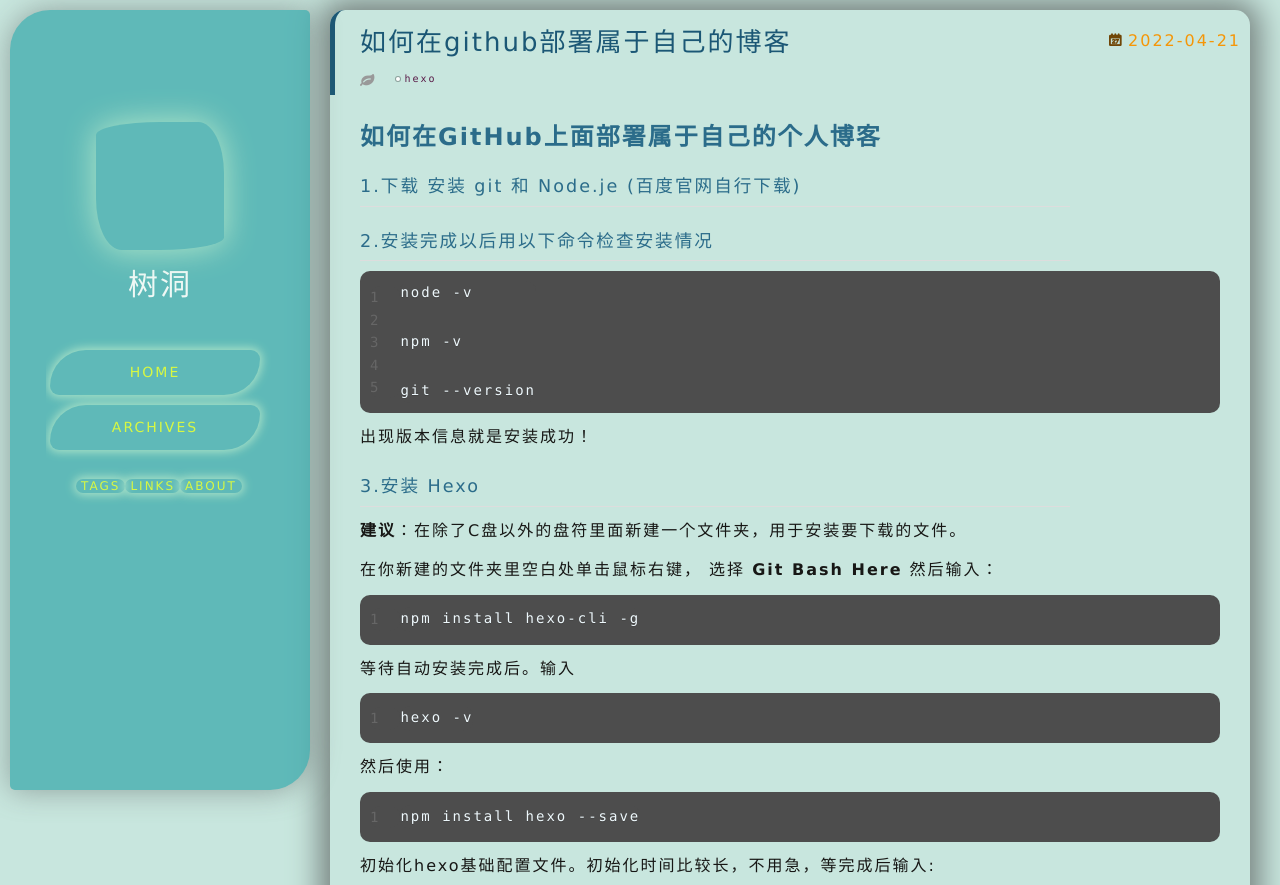
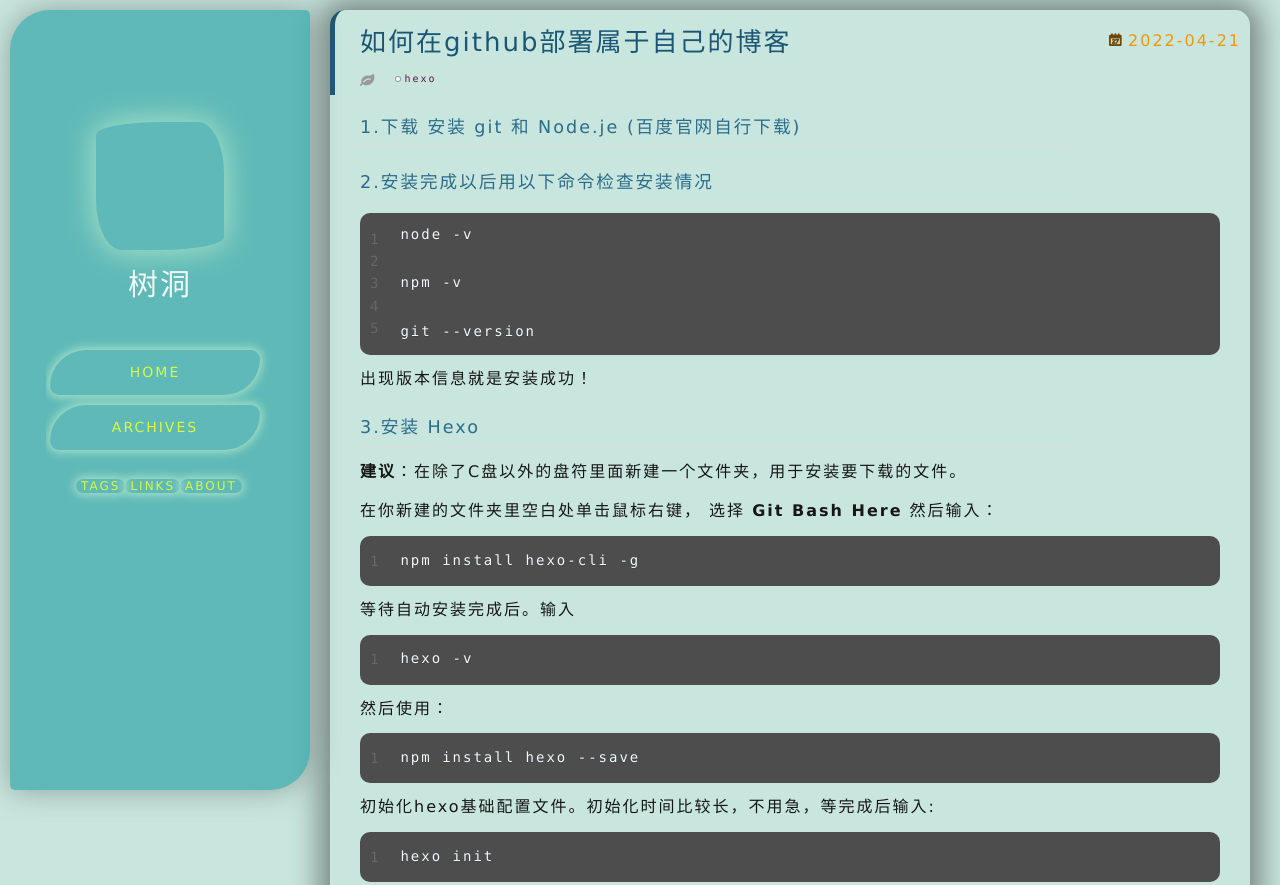
Before and after one commit to chenpassword/chenpassword.github.io, a plain HTML site: page 2022/04/21/如何在部署属于自己的博客/index.html in a window 1280 px wide. Shown: the top 885 px of the page. Drawn offline with nearby package versions, Linux system fonts and the light colour scheme; a script that the page names is missing; a web font is replaced by a local one.

Commit message:
Site updated: 2022-04-25 15:45:51

```diff
--- a/2022/04/21/如何在部署属于自己的博客/index.html
+++ b/2022/04/21/如何在部署属于自己的博客/index.html
@@ -9,15 +9,15 @@
 
 
   <meta name="viewport" content="width=device-width, initial-scale=1, maximum-scale=1">
-  <meta name="description" content="如何在GitHub上面部署属于自己的个人博客1.下载 安装 git 和 Node.je (百度官网自行下载)2.安装完成以后用以下命令检查安装情况12345node -vnpm -vgit --version  出现版本信息就是安装成功！ 3.安装 Hexo建议：在除了C盘以外的盘符里面新建一个文件夹，用于安装要下载的文件。 在你新建的文件夹里空白处单击鼠标右键， 选择 Git Bash Here">
+  <meta name="description" content="1.下载 安装 git 和 Node.je (百度官网自行下载)2.安装完成以后用以下命令检查安装情况12345node -vnpm -vgit --version  出现版本信息就是安装成功！ 3.安装 Hexo建议：在除了C盘以外的盘符里面新建一个文件夹，用于安装要下载的文件。 在你新建的文件夹里空白处单击鼠标右键， 选择 Git Bash Here  然后输入： 1npm install h">
 <meta property="og:type" content="article">
 <meta property="og:title" content="如何在github部署属于自己的博客">
 <meta property="og:url" content="http://example.com/2022/04/21/%E5%A6%82%E4%BD%95%E5%9C%A8%E9%83%A8%E7%BD%B2%E5%B1%9E%E4%BA%8E%E8%87%AA%E5%B7%B1%E7%9A%84%E5%8D%9A%E5%AE%A2/index.html">
 <meta property="og:site_name" content="思念棠未眠">
-<meta property="og:description" content="如何在GitHub上面部署属于自己的个人博客1.下载 安装 git 和 Node.je (百度官网自行下载)2.安装完成以后用以下命令检查安装情况12345node -vnpm -vgit --version  出现版本信息就是安装成功！ 3.安装 Hexo建议：在除了C盘以外的盘符里面新建一个文件夹，用于安装要下载的文件。 在你新建的文件夹里空白处单击鼠标右键， 选择 Git Bash Here">
+<meta property="og:description" content="1.下载 安装 git 和 Node.je (百度官网自行下载)2.安装完成以后用以下命令检查安装情况12345node -vnpm -vgit --version  出现版本信息就是安装成功！ 3.安装 Hexo建议：在除了C盘以外的盘符里面新建一个文件夹，用于安装要下载的文件。 在你新建的文件夹里空白处单击鼠标右键， 选择 Git Bash Here  然后输入： 1npm install h">
 <meta property="og:locale" content="zh_CN">
 <meta property="article:published_time" content="2022-04-21T12:47:26.000Z">
-<meta property="article:modified_time" content="2022-04-25T07:42:20.930Z">
+<meta property="article:modified_time" content="2022-04-25T07:45:24.398Z">
 <meta property="article:author" content="树洞">
 <meta property="article:tag" content="hexo">
 <meta name="twitter:card" content="summary">
@@ -192,7 +192,7 @@
 
     <div class="article-entry" itemprop="articleBody">
 
-        <h1 id="如何在GitHub上面部署属于自己的个人博客"><a href="#如何在GitHub上面部署属于自己的个人博客" class="headerlink" title="如何在GitHub上面部署属于自己的个人博客"></a><strong>如何在GitHub上面部署属于自己的个人博客</strong></h1><h3 id="1-下载-安装-git-和-Node-je-百度官网自行下载"><a href="#1-下载-安装-git-和-Node-je-百度官网自行下载" class="headerlink" title="1.下载 安装 git 和 Node.je (百度官网自行下载)"></a>1.下载 安装 git 和 Node.je (百度官网自行下载)</h3><h3 id="2-安装完成以后用以下命令检查安装情况"><a href="#2-安装完成以后用以下命令检查安装情况" class="headerlink" title="2.安装完成以后用以下命令检查安装情况"></a>2.安装完成以后用以下命令检查安装情况</h3><figure class="highlight js"><table><tr><td class="gutter"><pre><span class="line">1</span><br><span class="line">2</span><br><span class="line">3</span><br><span class="line">4</span><br><span class="line">5</span><br></pre></td><td class="code"><pre><span class="line">node -v</span><br><span class="line"></span><br><span class="line">npm -v</span><br><span class="line"></span><br><span class="line">git --version</span><br></pre></td></tr></table></figure>
+        <h3 id="1-下载-安装-git-和-Node-je-百度官网自行下载"><a href="#1-下载-安装-git-和-Node-je-百度官网自行下载" class="headerlink" title="1.下载 安装 git 和 Node.je (百度官网自行下载)"></a>1.下载 安装 git 和 Node.je (百度官网自行下载)</h3><h3 id="2-安装完成以后用以下命令检查安装情况"><a href="#2-安装完成以后用以下命令检查安装情况" class="headerlink" title="2.安装完成以后用以下命令检查安装情况"></a>2.安装完成以后用以下命令检查安装情况</h3><figure class="highlight js"><table><tr><td class="gutter"><pre><span class="line">1</span><br><span class="line">2</span><br><span class="line">3</span><br><span class="line">4</span><br><span class="line">5</span><br></pre></td><td class="code"><pre><span class="line">node -v</span><br><span class="line"></span><br><span class="line">npm -v</span><br><span class="line"></span><br><span class="line">git --version</span><br></pre></td></tr></table></figure>
 
 <p>出现版本信息就是安装成功！</p>
 <h3 id="3-安装-Hexo"><a href="#3-安装-Hexo" class="headerlink" title="3.安装 Hexo"></a>3.安装 Hexo</h3><p><strong>建议</strong>：在除了C盘以外的盘符里面新建一个文件夹，用于安装要下载的文件。</p>
```
Also changed, not shown: index.html (+1 -1 lines).
